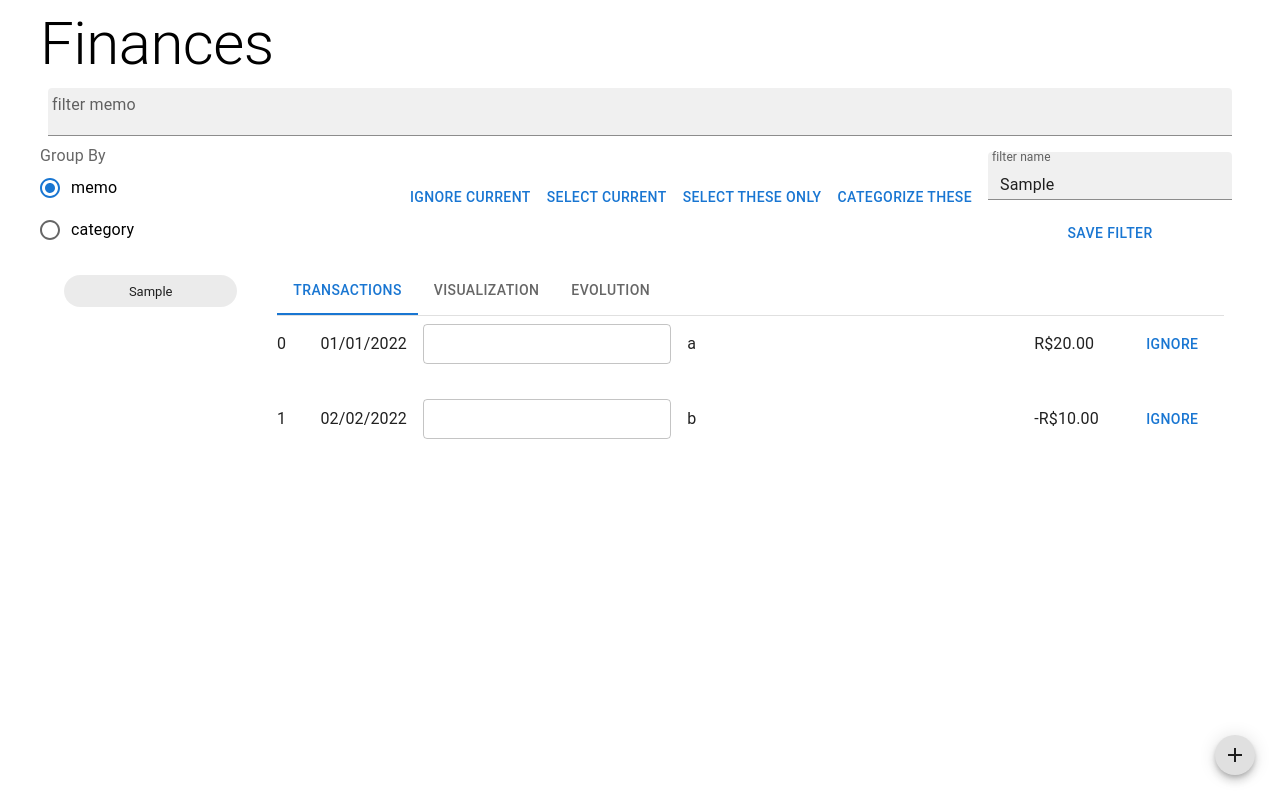
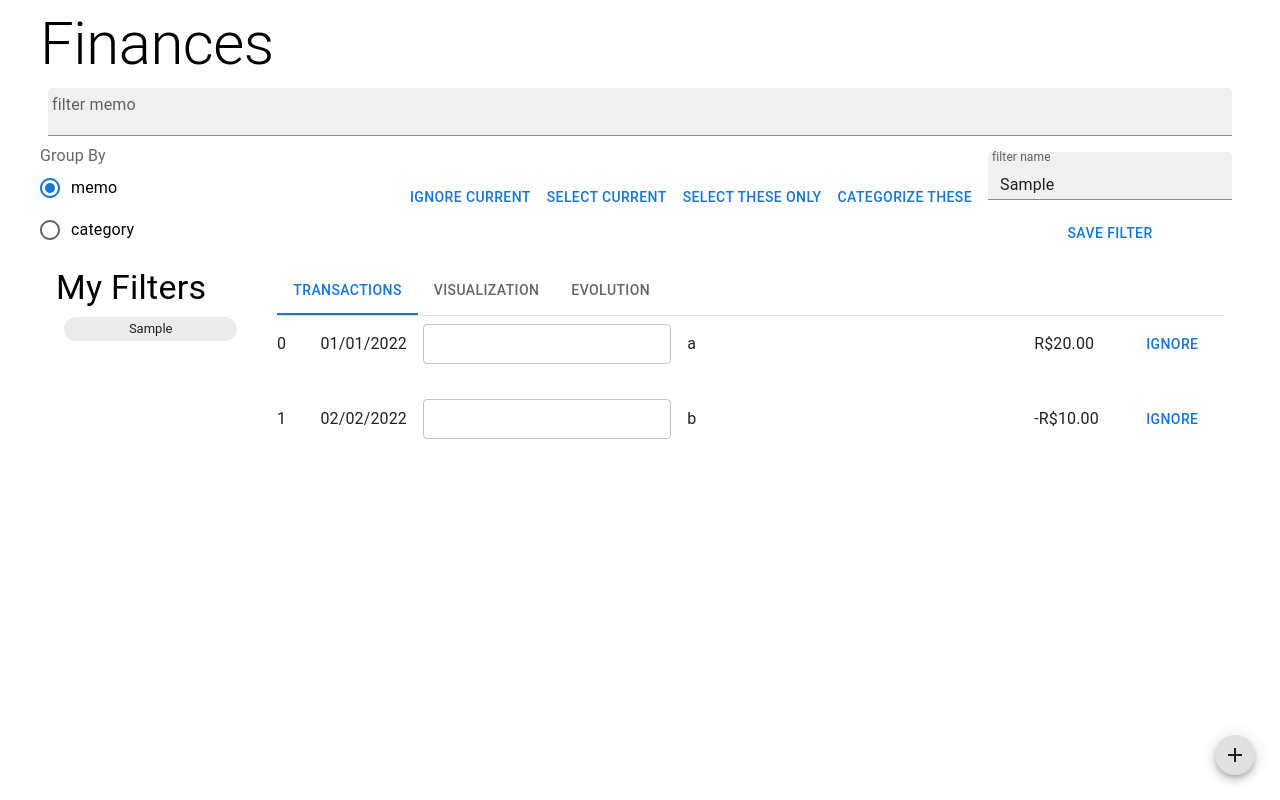
Before and after one commit to luism6n/finances-app, a React (Create React App) app: page / in a window 1280 px wide. Both pictures are taken after typing "Sample" into the empty fields and a click on the button "SAVE FILTER". Built offline with nearby package versions, Linux system fonts and the light colour scheme.

Commit message:
show error when filter has no name & improve layout of MyFilters

```diff
--- a/src/Actions.js
+++ b/src/Actions.js
@@ -29,6 +29,7 @@ function Actions({
       return;
     }
 
+    setCurrentFilterNoNameError("");
     saveFilter({ ...currentFilter, name: filterName, id: nanoid() });
   }
 
@@ -71,6 +72,7 @@ function Actions({
             value={filterName}
             onChange={(e) => setFilterName(e.target.value)}
             label="filter name"
+            error={!!currentFilterNoNameError}
           />
           <Button onClick={validateAndSaveFilter}>Save filter</Button>
         </Stack>
--- a/src/App.js
+++ b/src/App.js
@@ -74,7 +74,7 @@ function App() {
         }}
       />
 
-      <Stack sx={{ flex: 1, flexDirection: "row" }}>
+      <Stack sx={{ overflow: "hidden", flex: 1, flexDirection: "row" }}>
         <MyFilters
           sx={{ flex: 1, margin: 2 }}
           {...{ myFilters, setCurrentFilter }}
--- a/src/MyFilters.js
+++ b/src/MyFilters.js
@@ -13,7 +13,12 @@ function MyFilter({ f, setCurrentFilter }) {
         </Stack>
       }
     >
-      <Chip onClick={() => setCurrentFilter(f)} sx={{ m: 1 }} label={f.name} />
+      <Chip
+        size="small"
+        onClick={() => setCurrentFilter(f)}
+        sx={{ m: 1, p: 1 }}
+        label={f.name}
+      />
     </Tooltip>
   );
 }
@@ -22,9 +27,12 @@ export default function MyFilters({ sx, myFilters, setCurrentFilter }) {
   console.log(myFilters);
   return (
     <Stack sx={{ ...sx }}>
-      {myFilters.map((f) => (
-        <MyFilter setCurrentFilter={setCurrentFilter} key={f.id} f={f} />
-      ))}
+      <Typography variant="h4">My Filters</Typography>
+      <Stack sx={{ overflowY: "scroll" }}>
+        {myFilters.map((f) => (
+          <MyFilter setCurrentFilter={setCurrentFilter} key={f.id} f={f} />
+        ))}
+      </Stack>
     </Stack>
   );
 }
```
